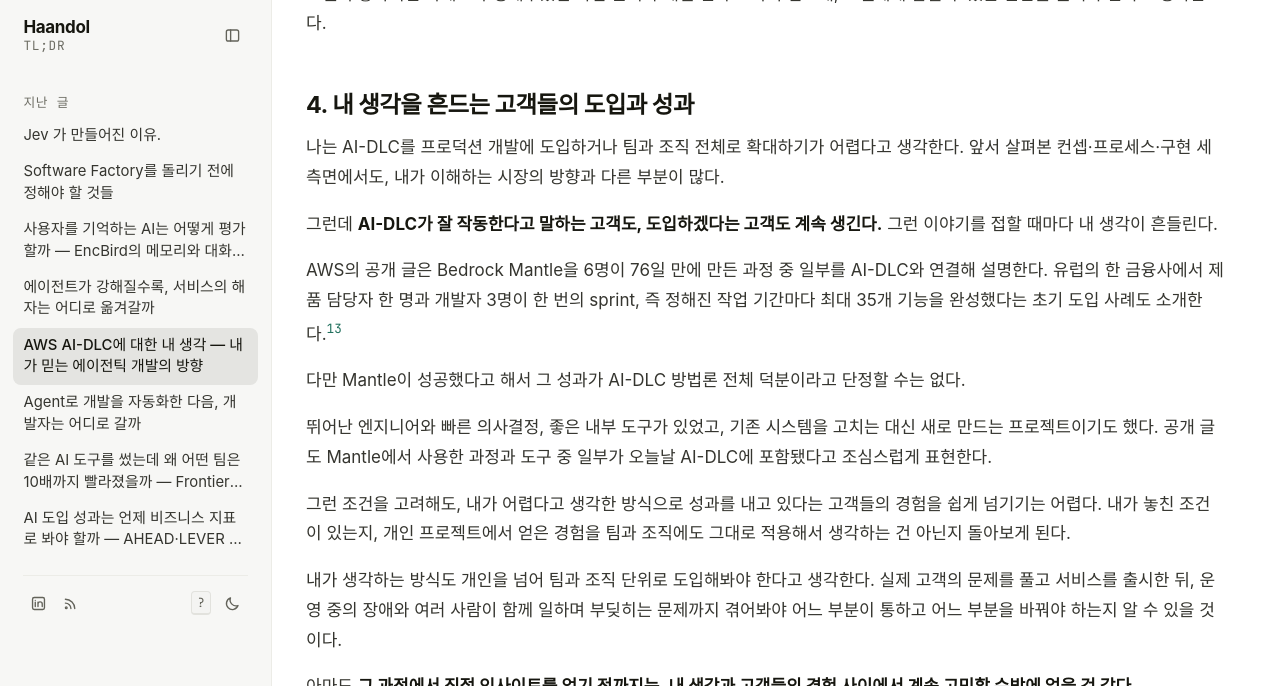
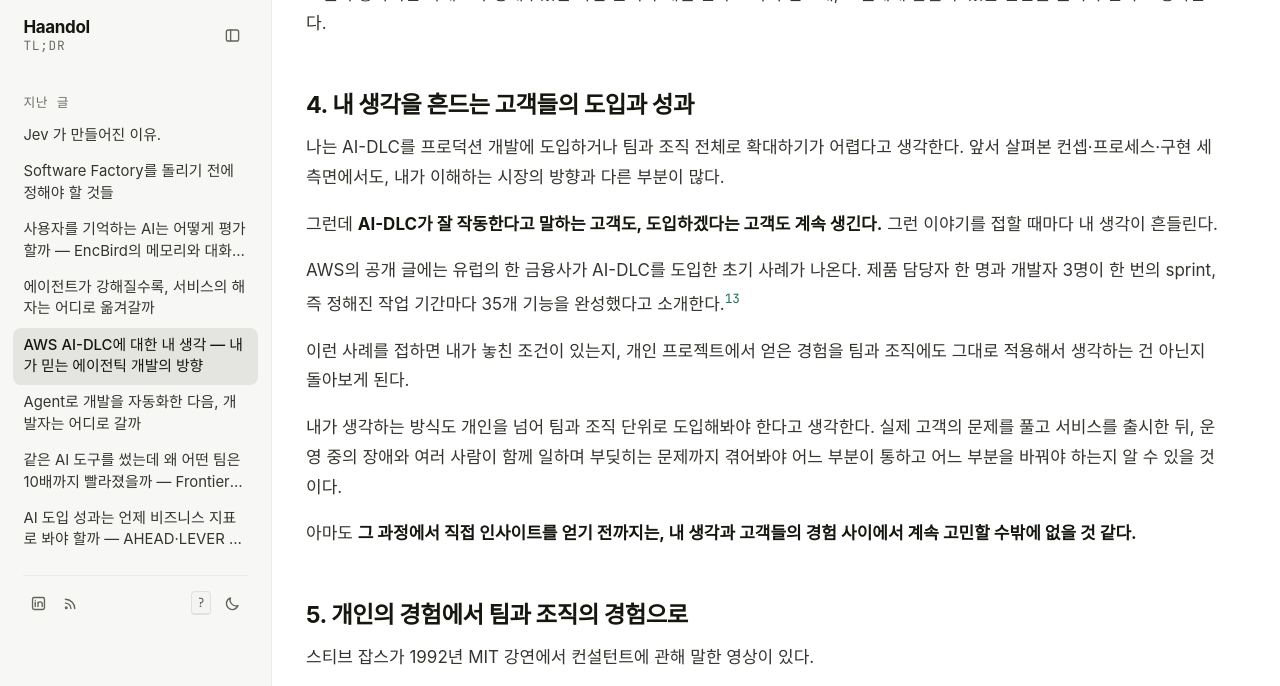
Before and after one commit to haandol/haandol.github.com, a Jekyll site: the page built from _posts/2026-09-06-my-thoughts-on-aws-ai-dlc.md, in a window 1280 px wide and 900 px high, scrolled down 6373 px, cut to the strip 0-686 px from the top of the window. Built offline with Jekyll 4.4.1, drawn with Linux system fonts in a browser that asks for light colours; some web fonts are replaced; comment, search, counter and statistics services are not loaded; some of the changed text lies outside the part shown.

Commit message:
docs: remove Mantle from AI-DLC adoption evidence

```diff
--- a/_posts/2026-09-06-my-thoughts-on-aws-ai-dlc.md
+++ b/_posts/2026-09-06-my-thoughts-on-aws-ai-dlc.md
@@ -238,13 +238,9 @@ AI-DLC의 adaptive workflow는 모든 작업에 같은 절차를 적용하던
 
 그런데 **AI-DLC가 잘 작동한다고 말하는 고객도, 도입하겠다는 고객도 계속 생긴다.** 그런 이야기를 접할 때마다 내 생각이 흔들린다.
 
-AWS의 공개 글은 Bedrock Mantle을 6명이 76일 만에 만든 과정 중 일부를 AI-DLC와 연결해 설명한다. 유럽의 한 금융사에서 제품 담당자 한 명과 개발자 3명이 한 번의 sprint, 즉 정해진 작업 기간마다 최대 35개 기능을 완성했다는 초기 도입 사례도 소개한다.[^10]
+AWS의 공개 글에는 유럽의 한 금융사가 AI-DLC를 도입한 초기 사례가 나온다. 제품 담당자 한 명과 개발자 3명이 한 번의 sprint, 즉 정해진 작업 기간마다 35개 기능을 완성했다고 소개한다.[^10]
 
-다만 Mantle이 성공했다고 해서 그 성과가 AI-DLC 방법론 전체 덕분이라고 단정할 수는 없다.
-
-뛰어난 엔지니어와 빠른 의사결정, 좋은 내부 도구가 있었고, 기존 시스템을 고치는 대신 새로 만드는 프로젝트이기도 했다. 공개 글도 Mantle에서 사용한 과정과 도구 중 일부가 오늘날 AI-DLC에 포함됐다고 조심스럽게 표현한다.
-
-그런 조건을 고려해도, 내가 어렵다고 생각한 방식으로 성과를 내고 있다는 고객들의 경험을 쉽게 넘기기는 어렵다. 내가 놓친 조건이 있는지, 개인 프로젝트에서 얻은 경험을 팀과 조직에도 그대로 적용해서 생각하는 건 아닌지 돌아보게 된다.
+이런 사례를 접하면 내가 놓친 조건이 있는지, 개인 프로젝트에서 얻은 경험을 팀과 조직에도 그대로 적용해서 생각하는 건 아닌지 돌아보게 된다.
 
 내가 생각하는 방식도 개인을 넘어 팀과 조직 단위로 도입해봐야 한다고 생각한다. 실제 고객의 문제를 풀고 서비스를 출시한 뒤, 운영 중의 장애와 여러 사람이 함께 일하며 부딪히는 문제까지 겪어봐야 어느 부분이 통하고 어느 부분을 바꿔야 하는지 알 수 있을 것이다.
 
@@ -300,7 +296,7 @@ AI가 코드를 만드는 능력의 개인차를 줄일수록, 풀려는 문제
 
 [^9]: OpenAI, [Harness engineering: leveraging Codex in an agent-first world](https://openai.com/index/harness-engineering/) — 코드 구조와 규칙을 자동으로 검사하고 테스트로 결과를 확인하도록 에이전트의 작업 환경을 만든 사례.
 
-[^10]: AWS, [AI-Driven Development Lifecycle for Financial Services](https://aws.amazon.com/blogs/industries/ai-driven-development-lifecycle-for-financial-services/) (2026.05.26) — Bedrock Mantle과 유럽 금융사의 초기 AI-DLC 도입 사례를 소개한다.
+[^10]: AWS, [AI-Driven Development Lifecycle for Financial Services](https://aws.amazon.com/blogs/industries/ai-driven-development-lifecycle-for-financial-services/) (2026.05.26) — 유럽 금융사의 초기 AI-DLC 도입 사례를 소개한다.
 
 [^11]: MIT Sloan, [Steve Jobs talks consultants, hiring, and leaving Apple in unearthed 1992 talk](https://mitsloan.mit.edu/ideas-made-to-matter/steve-jobs-talks-consultants-hiring-and-leaving-apple-unearthed-1992-talk) — 권고를 구현하고 그 결과를 오래 겪지 않을 때 학습이 얕아질 수 있다는 잡스의 강연을 정리한다.
 
```
Also changed, not shown: other parts of _posts/2026-09-06-my-thoughts-on-aws-ai-dlc.md (+1 -1 lines), _en/2026-09-06-my-thoughts-on-aws-ai-dlc.md (+4 -8 lines).
